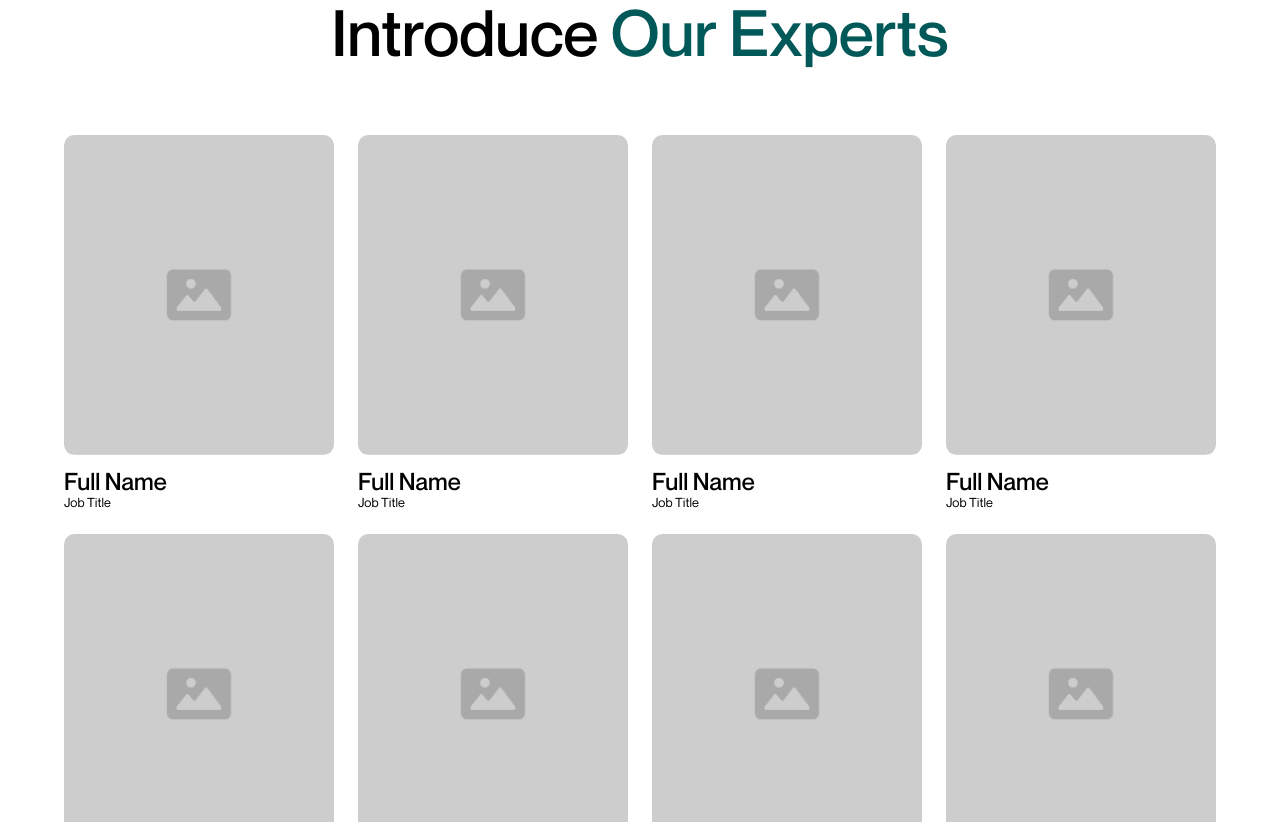
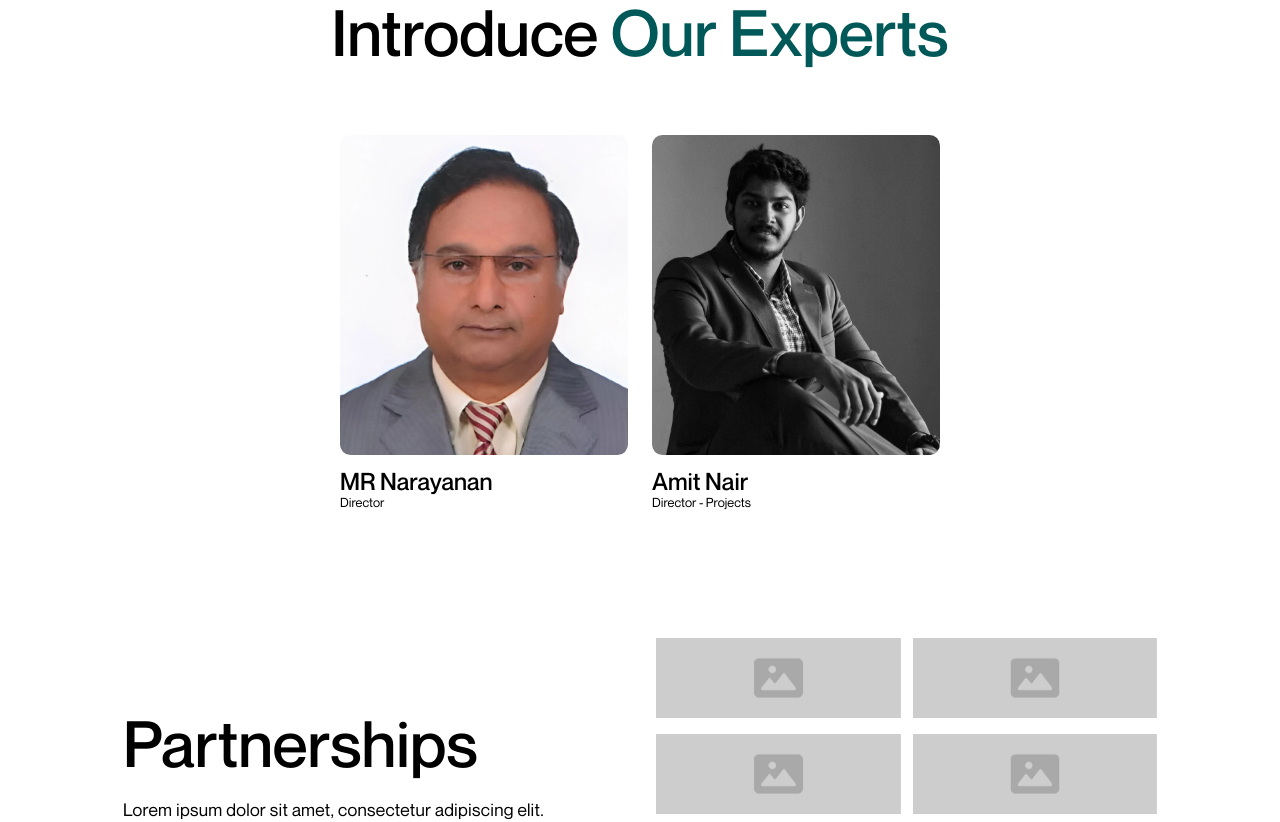
Before and after one commit to Edwinliby/TransBuild, a Next.js app: page /Who in a window 1280 px wide. Shown: the part 2720-3542 px from the top of the page. Built offline with nearby package versions, Linux system fonts and the light colour scheme.

Commit message:
team added

```diff
--- a/src/app/Who/_components/teamSection/data.js
+++ b/src/app/Who/_components/teamSection/data.js
@@ -1,45 +1,17 @@
 import dummy from "@/../public/dummy.png";
+import t1 from "@/../public/team/t1.webp";
+import t2 from "@/../public/team/t2.webp";
 
 export const data = [
   {
-    img: dummy,
-    name: "Full Name",
-    position: "Job Title",
+    img: t1,
+    name: "MR Narayanan",
+    position: "Director",
   },
   {
-    img: dummy,
-    name: "Full Name",
-    position: "Job Title",
-  },
-  {
-    img: dummy,
-    name: "Full Name",
-    position: "Job Title",
-  },
-  {
-    img: dummy,
-    name: "Full Name",
-    position: "Job Title",
-  },
-  {
-    img: dummy,
-    name: "Full Name",
-    position: "Job Title",
-  },
-  {
-    img: dummy,
-    name: "Full Name",
-    position: "Job Title",
-  },
-  {
-    img: dummy,
-    name: "Full Name",
-    position: "Job Title",
-  },
-  {
-    img: dummy,
-    name: "Full Name",
-    position: "Job Title",
+    img: t2,
+    name: "Amit Nair",
+    position: "Director - Projects",
   },
 ];
 
--- a/src/app/Who/_components/teamSection/team.module.css
+++ b/src/app/Who/_components/teamSection/team.module.css
@@ -15,12 +15,15 @@
 }
 
 .teamContainer {
-    display: grid;
-    grid-template-columns: repeat(4, 1fr);
+    display: flex;
+    justify-content: center;
+    align-items: center;
     gap: 1.5rem;
+    flex-wrap: wrap;
 }
 
 .teamCard {
+    width: 18rem;
     display: flex;
     flex-direction: column;
     gap: .75rem;
@@ -30,6 +33,7 @@
 .teamCard img {
     width: 100%;
     height: 20rem;
+    object-position: top;
     object-fit: cover;
     border-radius: .65rem;
 }
--- a/src/app/globals.css
+++ b/src/app/globals.css
@@ -6,17 +6,14 @@
 
 html,
 body {
-  max-width: 100vw;
+  position: relative;
+  max-width: 1700px;
+  margin: 0 auto;
   overflow-x: hidden;
 }
 
 body {
   font-family: var(--font-neue-montreal);
-}
-
-.min-h-screen {
-  max-width: 1700px;
-  margin: 0 auto;
 }
 
 * {
--- a/src/app/layout.jsx
+++ b/src/app/layout.jsx
@@ -26,18 +26,16 @@
 
 export const metadata = {
   title: "TransBuild",
-  description: "Generated by create next app",
+  description: "Are you a builder, contractor, architect, or homebuilder looking for sustainable, cost-effective solutions?",
 };
 
 export default function RootLayout({ children }) {
   return (
     <html lang="en">
       <body className={`${neueMontreal.className}`}>
-        <main className='min-h-screen'>
-          <Navbar />
-          {children}
-          <Footer />
-        </main>
+        <Navbar />
+        {children}
+        <Footer />
       </body>
     </html>
   );
```
Also changed, not shown: src/app/What/_components/head.jsx (+39 -5 lines), src/app/_home/heroSection/hero.jsx (+23 -4 lines), public/team/t1.webp (added), public/team/t2.webp (added).
